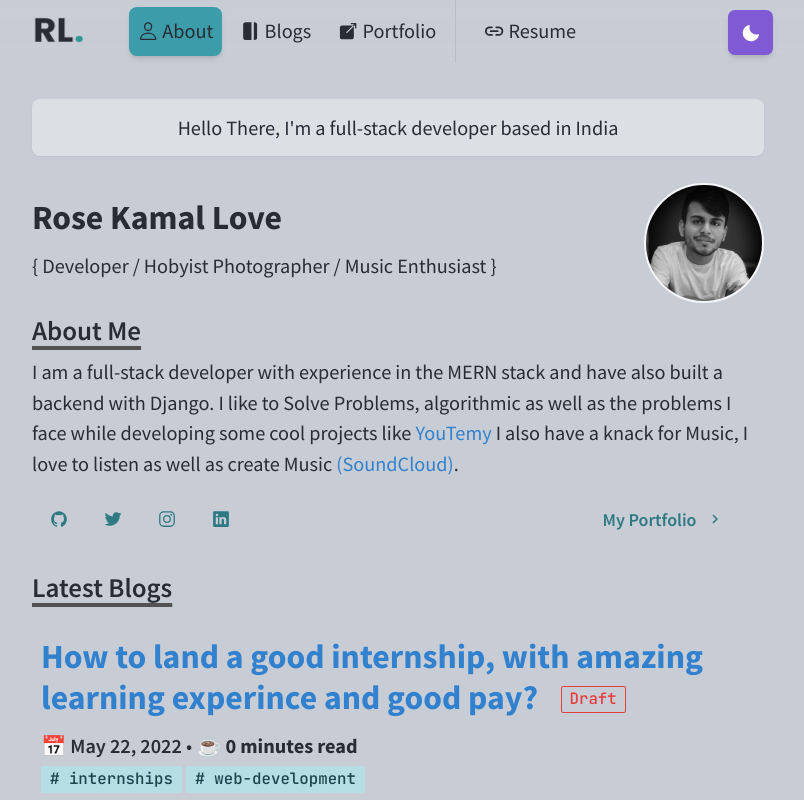
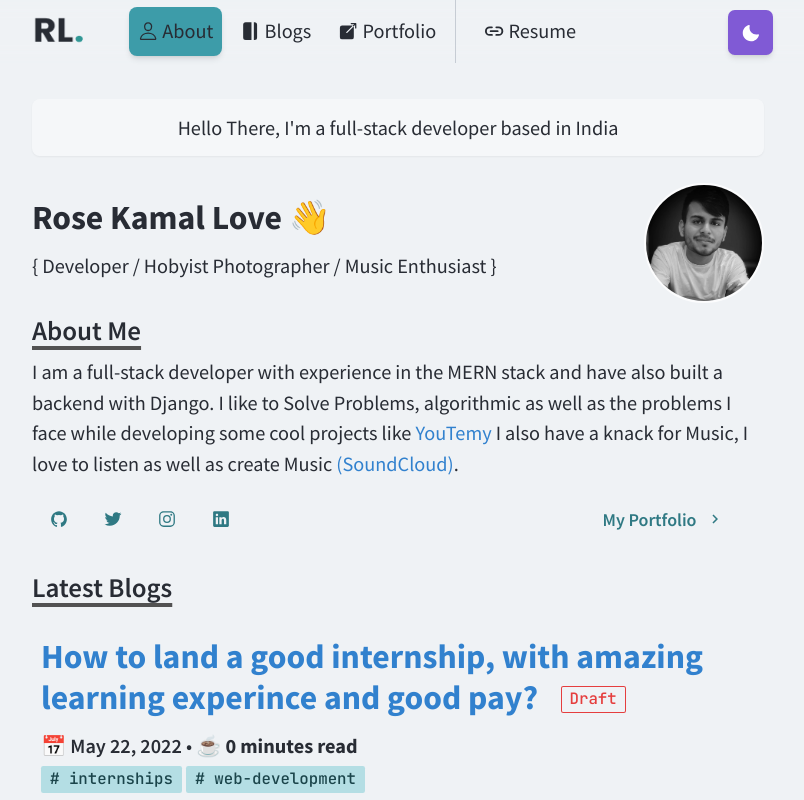
Before and after one commit to rosekamallove/rosekamal.love, a Next.js app: page / in a window 1280 px wide. Shown: the top 800 px of the page, without its empty margins (242-1046 px from the left). Built offline with nearby package versions, Linux system fonts and the light colour scheme.

Commit message:
added: idk a lot of things

```diff
--- a/components/chakra-md-theme.tsx
+++ b/components/chakra-md-theme.tsx
@@ -103,14 +103,15 @@ export const newTheme = {
             </Button>
           </Box>
         )}
+        <div className="shadow-xl">
           <Prism
             language={classArray[1]}
             style={theme == 'dark' ? dark : light}
             showLineNumbers={true}
-          customStyle={{ fontSize: '80% !important' }}
           >
             {children}
           </Prism>
+        </div>
       </Box>
     )
   }
--- a/components/intro.tsx
+++ b/components/intro.tsx
@@ -25,7 +25,7 @@ export const BasicIntro: React.FC = () => {
       <Box display={{ md: 'flex' }}>
         <Box flexGrow={1}>
           <Heading as="h2" variant="page-title">
-            Rose Kamal Love
+            Rose Kamal Love <span className="wave">👋</span>
           </Heading>
           <p>{'{ Developer / Hobyist Photographer / Music Enthusiast }'}</p>
         </Box>
--- a/components/layouts/article.tsx
+++ b/components/layouts/article.tsx
@@ -31,9 +31,12 @@ const Layout: React.FC<Props> = ({ children, title }) => {
         {title && (
           <Head>
             <title>{title} - Rose Kamal</title>
+            <meta
+              property="og:title"
+              content="👋 A friendly ambivert who loves writing code, with a craving to create music. I take photos too"
+            />
             <meta property="og:image" content={Logo.src} />
             <meta name="twitter:title" content={title} />
-            <meta property="og:title" content={title} />
           </Head>
         )}
         {children}
--- a/components/navbar.tsx
+++ b/components/navbar.tsx
@@ -88,7 +88,7 @@ const Navbar = (
       bg={
         isFirefox
           ? useColorModeValue('#C8CDD5', '#2C313A')
-          : useColorModeValue('#C8CDD540', '#2C313A40')
+          : useColorModeValue('#EFF2F540', '#2C313A40')
       }
       backdropFilter="auto"
       backdropBlur="8px"
--- a/index.css
+++ b/index.css
@@ -91,3 +91,38 @@ body::before {
 .board h1:after {
   right: 24px;
 }
+
+.wave {
+  animation-name: wave-animation; /* Refers to the name of your @keyframes element below */
+  animation-duration: 2.5s; /* Change to speed up or slow down */
+  animation-iteration-count: infinite; /* Never stop waving :) */
+  transform-origin: 70% 70%; /* Pivot around the bottom-left palm */
+  display: inline-block;
+}
+
+@keyframes wave-animation {
+  0% {
+    transform: rotate(0deg);
+  }
+  10% {
+    transform: rotate(14deg);
+  } /* The following five values can be played with to make the waving more or less extreme */
+  20% {
+    transform: rotate(-8deg);
+  }
+  30% {
+    transform: rotate(14deg);
+  }
+  40% {
+    transform: rotate(-4deg);
+  }
+  50% {
+    transform: rotate(10deg);
+  }
+  60% {
+    transform: rotate(0deg);
+  } /* Reset for the last half to pause */
+  100% {
+    transform: rotate(0deg);
+  }
+}
--- a/lib/theme.js
+++ b/lib/theme.js
@@ -4,7 +4,7 @@ import { mode } from '@chakra-ui/theme-tools'
 const styles = {
   global: props => ({
     body: {
-      bg: mode('#c8cdd5', '#282c34')(props),
+      bg: mode('#EFF2F5', '#282c34')(props),
       color: mode('#282c34', '#abb2bf')(props)
     },
     blockquote: {
@@ -12,9 +12,8 @@ const styles = {
       fontWeight: '400',
       borderLeft: `5px solid ${mode('#282c3475', '#abb2bf70')(props)}`,
       borderRadius: '8px',
-      padding: '0px 0px 0px 10px',
-      marginTop: '10px',
-      marginBottom: '10px'
+      padding: '5px 5px 5px 10px',
+      margin: '15px 5px'
     },
     details: {
       border: `1px solid ${mode('#E1EAF2', '#2D3748')(props)}`,
@@ -31,9 +30,14 @@ const styles = {
       marginTop: '10px !important',
       fontSize: '90% !important',
       marginBottom: '10px !important',
-      borderRadius: '8px !important'
+      borderRadius: '8px !important',
+      linHeight: '80%'
     },
-    code: { fontWeight: '600' },
+    code: {
+      fontWeight: '600',
+      linHeight: '70%',
+      fontSize: '90%'
+    },
     em: { fontWeight: '600' },
     strong: { fontWeight: 700 },
     p: { marginTop: '0.5rem' }
--- a/pages/blogs/[id].tsx
+++ b/pages/blogs/[id].tsx
@@ -82,7 +82,12 @@ const Post: React.FC<Props> = ({ postData, id }) => {
             <Box mb="5">
               <RenderTags tagArray={postData.tags.split(',')} />
             </Box>
-            <Box fontWeight="bold" className="border p-2 my-5" w="38%">
+            <Box
+              fontWeight="bold"
+              borderRadius="8px"
+              className="border p-1 my-3 text-base"
+              w="33%"
+            >
               Do give it a like on
               <Link
                 mx="2"
--- a/pages/projects.tsx
+++ b/pages/projects.tsx
@@ -13,6 +13,8 @@ const Portfolio = () => {
    *    -> A JSON Object maybe containing meta details
    *    -> Markdown for description (mdx or inline)
    *    -> Static Images obv
+   *    -> I don't really know how this can be implemented
+   *       (probably ask Anshudhar probably)
    *
    * Projects:
    *  -> Portfolio (MLH + AlanAI)
--- a/posts/4-applying-for-internships.md
+++ b/posts/4-applying-for-internships.md
@@ -3,7 +3,7 @@ title: 'How to land a good internship, with amazing learning experince and good
 date: '2022-05-22'
 description: 'A proven way to land an internship irrespective of your college and year'
 og_description: 'A proven way to land an internship irrespective of your college and year'
-cover_image: 'https://user-images.githubusercontent.com/69139607/169698473-d4c82b00-8559-402d-89e8-21a4370f42bf.png'
+cover_image: 'https://user-images.githubusercontent.com/69139607/169824962-78f2a633-1791-4600-882e-06dec8621fb0.png'
 tags: 'internships, web-development'
 published: false
 ---
```
Also changed, not shown: styles/wave.module.css (added). Lines whose indentation alone changed are shown as unchanged.
